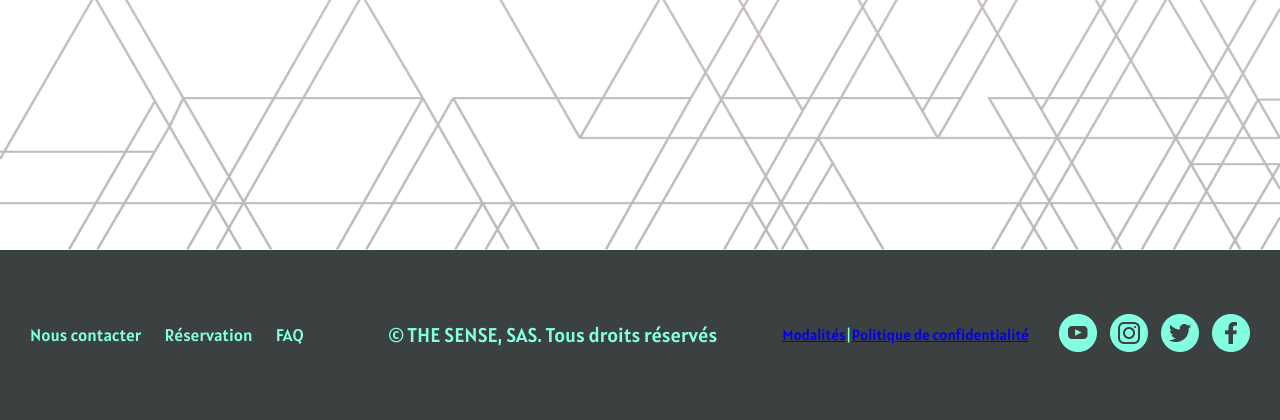
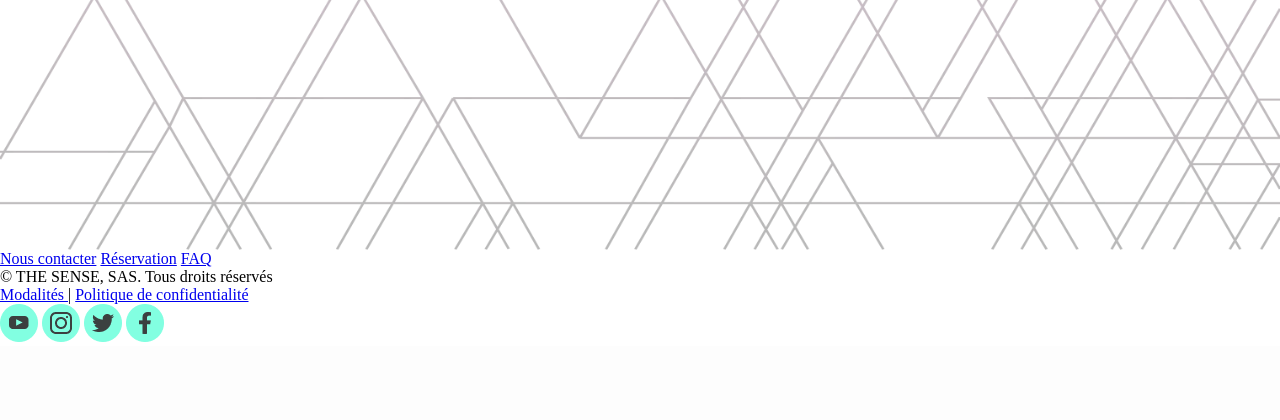
Before and after one commit to MomoCrash/GCProWebsite, a PHP site: page /battleroom.html in a window 1280 px wide. Shown: the part 2533-2953 px from the top of the page. After the commit the page ends 2875 px from the top, so only its background shows below. Run offline with PHP 8.4, Linux system fonts and the light colour scheme.

Commit message:
bug update

```diff
--- a/css/style2.css
+++ b/css/style2.css
@@ -225,87 +225,7 @@ body {
     position: relative;
 }
 
-@font-face {
-    font-family: 'alatsi';
-    src: url('../ressources/font/Alatsi-Regular.ttf');
-}
 
-@keyframes fadeInUp {
-    from {
-        opacity: 0;
-        transform: translateY(20px);
-    }
-    to {
-        opacity: 1;
-        transform: translateY(0);
-    }
-}
-.footer-anim {
-    animation-name: fadeInUp;
-    animation-duration: 1s;
-    animation-fill-mode: both; /* Garde l'état final après la fin de l'animation */
-}
-
-footer {
-    padding: 10px 0;
-    background-color: #3B4040;
-    color: #82FFE1;
-    display: flex;
-    justify-content: space-between;
-    align-items: center;
-    font-family: 'alatsi', sans-serif;
-    height: 150px;
-}
-
-.footer-nav {
-    margin-left: 30px; /* Adjust as needed */
-    font-size: 17px;
-}
-
-.footer-nav a {
-    color: #82FFE1;
-    text-decoration: none;
-    padding-right: 20px; /* Spacing between nav links */
-}
-
-.footer-nav a:hover {
-    text-decoration: underline;
-    color: aqua;
-}
-
-.copyright {
-    flex-grow: 1;
-    text-align: center;
-    font-size: 20px;
-}
-
-.social-icons {
-    margin-right: 30px; /* Adjust as needed */
-}
-
-.social-icons a {
-    color: #82FFE1;
-    text-decoration: none;
-    padding-left: 10px;
-}
-
-.moda{
-    color: #82FFE1;
-    text-decoration: none;
-    display: flex;
-    font-size: 15px;
-    margin-right: 20px;
-    align-items: center;
-}
-
-.moda a:hover {
-    text-decoration: underline;
-    color: aqua;
-}
-
-.social-icons a:hover{
-    filter: drop-shadow(2px 2px 4px white);
-}
 
 .login-pan {
     display: flex;
--- a/equipement.html
+++ b/equipement.html
@@ -4,12 +4,12 @@
 <head>
     <meta charset="UTF-8">
     <meta name="viewport" content="width=device-width, initial-scale=1.0">
-    <link rel="stylesheet" href="css/equiStyle.css">
-    <link rel="stylesheet" href="css/style.css">
     <link rel="stylesheet" href="https://cdn.jsdelivr.net/npm/bootstrap@4.3.1/dist/css/bootstrap.min.css"
         integrity="sha384-ggOyR0iXCbMQv3Xipma34MD+dH/1fQ784/j6cY/iJTQUOhcWr7x9JvoRxT2MZw1T" crossorigin="anonymous">
     <link href="css/style2.css" rel="stylesheet" type="text/css" />
     <link href="css/login.css" rel="stylesheet" type="text/css" />
+    <link rel="stylesheet" href="css/equiStyle.css">
+    <link rel="stylesheet" href="css/style.css">
     <title>Les News</title>
 </head>
 
--- a/footer.html
+++ b/footer.html
@@ -3,9 +3,12 @@
 <head>
     <meta charset="UTF-8">
     <meta name="viewport" content="width=device-width, initial-scale=1.0">
+    <link rel="stylesheet" href="https://cdn.jsdelivr.net/npm/bootstrap@4.3.1/dist/css/bootstrap.min.css"
+        integrity="sha384-ggOyR0iXCbMQv3Xipma34MD+dH/1fQ784/j6cY/iJTQUOhcWr7x9JvoRxT2MZw1T" crossorigin="anonymous">
     <link rel="stylesheet" href="css/style.css">
     <title>Footer</title>
 </head>
+<main><h1>te</h1></main>
 <body>
     <footer>
         <div class="footer-nav">
--- a/new.php
+++ b/new.php
@@ -4,11 +4,12 @@
 <head>
     <meta charset="UTF-8">
     <meta name="viewport" content="width=device-width, initial-scale=1.0">
-    <link rel="stylesheet" href="css/newstyle.css">
     <link rel="stylesheet" href="https://cdn.jsdelivr.net/npm/bootstrap@4.3.1/dist/css/bootstrap.min.css"
         integrity="sha384-ggOyR0iXCbMQv3Xipma34MD+dH/1fQ784/j6cY/iJTQUOhcWr7x9JvoRxT2MZw1T" crossorigin="anonymous">
     <link href="css/style2.css" rel="stylesheet" type="text/css" />
+    <link rel="stylesheet" href="css/newstyle.css">
     <link rel="stylesheet" href="css/style.css">
+
     <title>Les News</title>
 </head>
 
@@ -202,7 +203,6 @@ if (isset($_SESSION["name"])) {
 
                 </div>
                 <div class="social-icons">
-            <!-- Replace # with actual links to your social media profiles -->
                     <a href="#"><img src="ressources/Youtube.png" alt="Youtube"></a>
                     <a href="#"><img src="ressources/Instagram.png" alt="Instagram"></a>
                     <a href="#"><img src="ressources/Twitter.png" alt="Twitter"></a>
```
Also changed, not shown: css/style.css (line endings or trailing spaces). Lines whose indentation alone changed are shown as unchanged.
